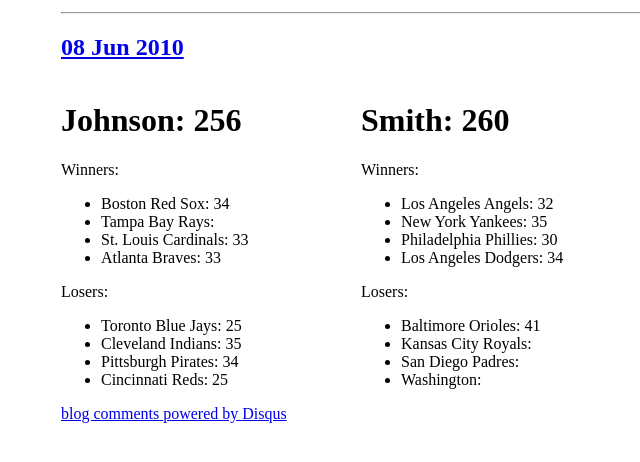
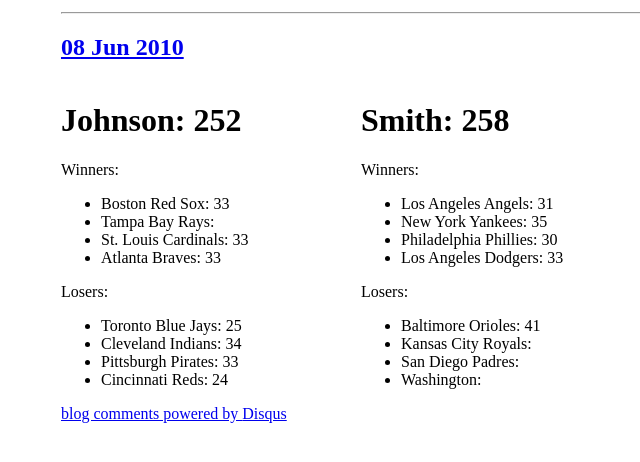
Before and after one commit to travisj/thebet, a Jekyll site: the page built from _posts/2010-06-08-Results.markdown, in a window 1280 px wide. Shown: the part 247-709 px from the top of the page, without its empty margins (279-919 px from the left). Built offline with Jekyll 4.4.1, drawn with Linux system fonts in a browser that asks for light colours; nearby versions of some CDN libraries; Markdown is read by kramdown in place of the engine named in the settings; comment, search, counter and statistics services are not loaded.

Commit message:
adding todays results

```diff
--- a/_posts/2010-06-08-Results.markdown
+++ b/_posts/2010-06-08-Results.markdown
@@ -1,21 +1,21 @@
 ---
 layout: post
-johnson: 256
-smith: 260
+johnson: 252
+smith: 258
 tor: 25
-cle: 35
-bos: 34
+cle: 34
+bos: 33
 tb: 37
-pit: 34
-cin: 25
+pit: 33
+cin: 24
 stl: 33
 atl: 33
 bal: 41
 kc: 34
 nyy: 35
-laa: 32
+laa: 31
 sd: 23
 wsh: 31
 phi: 30
-lad: 34
+lad: 33
 ---
```
